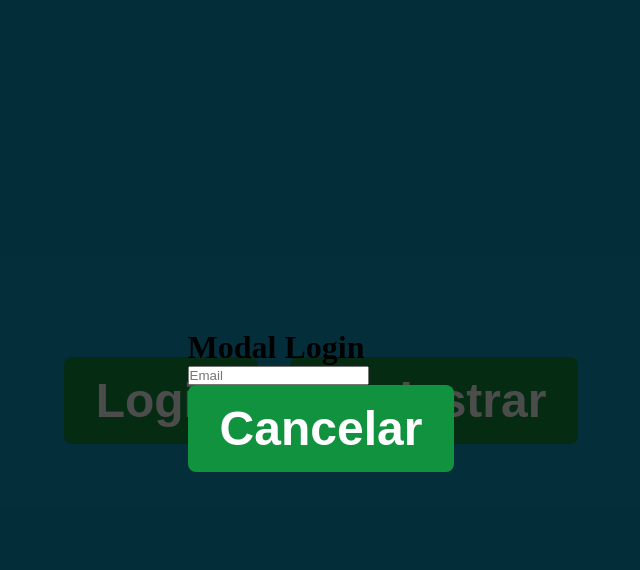
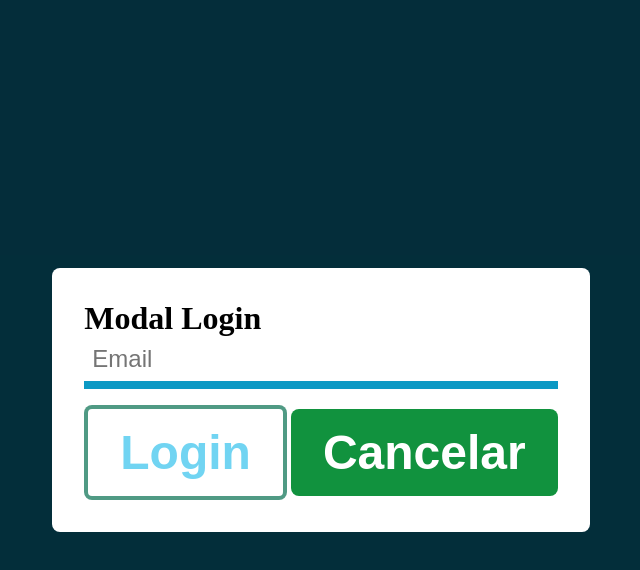
Before and after one commit to Davisilva-amadeu/Projeto_javascript, a plain HTML site: page index.html in a window 1280 px wide. Both pictures are taken after a click on the button "Login". Shown: the whole page, without its empty margins (319-959 px from the left). Drawn offline with Linux system fonts and the light colour scheme.

Commit message:
Criamos funções no javascript

```diff
--- a/assets/css/style.css
+++ b/assets/css/style.css
@@ -60,3 +60,45 @@ Criando estilo da modal login e cadastro
     background: rgba(0, 0, 0, 0.702);
     transition: all 350ms ease-in-out;
 }
+/* **************************************
+        Estilo dos botões
+************************************ */
+
+.btn-login-open{
+border: 0.3rem solid rgba(6, 112, 80, 0.702);
+background: rgb(255, 255, 255);
+color: rgb(113, 212, 242);
+}
+.btn-login-open:hover {
+    background: rgb(12, 153, 196);
+    color: white;
+}
+/* **********************
+     Estilo do form e input
+********************* */
+
+.content-form{
+    display: flex;
+    flex-direction: column;
+    gap: 1rem;
+}
+
+.input input{
+    outline: none;
+    border: none;
+    background: transparent;
+    padding: 0.5rem;
+    font-size: 1.5rem;
+    width: 100%;
+    border-bottom: 0.5rem solid rgb(12, 153, 196);
+
+}
+.content-modal-login, .contetn-modal-register{
+    background: rgb(255, 255, 255);
+    padding: 2rem;
+    border-radius: 0.5rem;
+
+}
+.hide-modal{
+    opacity:0;
+}
--- a/assets/js/script.js
+++ b/assets/js/script.js
@@ -3,53 +3,52 @@ const btnRegister = document.querySelector("#btn-register");
 const modalLogin = document.querySelector("#modal-login");
 const modalRegister = document.querySelector("#modal-register");
 const btnCancelLogin = document.querySelector("#btn-cancel-login");
-const btnCancelRegister = document.querySelector("#btn-cancel-register")
-
+const btnCancelRegister = document.querySelector("#btn-cancel-register");
+const btnLoginOpen = document.querySelector("#btn-login-open");
+const inputEmail = document.querySelector("#email")
+const resultado = document.querySelector ("#resultado");
 
 function soma(num01, num02) {
     const somar = num01 + num02
     console.log(somar)
 }
-
 soma(8, 6)
-
 //arrow function
 const multiplicar = (num01, num02) => {
   return num01 * num02
 }
-
 console.log(multiplicar(5,8));
-
 const dividir = (num01, num02) => {
   return num01 / num02
 }
-
 console.log(dividir(17,4));
-
 const subtrair = (num01, num02) => {
   return num01 - num02
 }
-
 console.log(subtrair(18,10));
-
 //Escuta o evento de click
 //Executa a função dele
 btnLogin.addEventListener("click", (e) => {
   modalLogin.classList.remove("hide-modal");
   modalLogin.classList.add("show-modal");
 })
-
 btnRegister.addEventListener("click", (e) => {
   modalRegister.classList.remove("hide-modal");
   modalRegister.classList.add("show-modal");
 })
-
 btnCancelLogin.addEventListener("click", (e) => {
   modalLogin.classList.remove("show-modal");
   modalLogin.classList.add("hide-modal");
 })
-
 btnCancelRegister.addEventListener("click", (e) => {
   modalRegister.classList.remove("show-modal");
   modalRegister.classList.add("hide-modal");
 })
+
+inputEmail.addEventListener("input", () =>{
+  resultado.innerHTML = inputEmail.value
+})
+
+inputEmail.addEventListener("focus", ()=> {
+  inputEmail.style.borderBottom = "0.5rem solid rgb( 255,0, 0)"
+})
--- a/index.html
+++ b/index.html
@@ -20,10 +20,25 @@
         <form id="form-login">
          <div class="content-form" id="content-form">
           <div class="input" id="input">
-            <input type="text" name="email" id="email" class="email" placeholder="Email">
+            <input
+                type="text"
+                name="email"
+                id="email"
+                class="email"
+                placeholder="Email"
+               />
+            </div>
+            <footer class="btn-group">
+              <button class="btn-login-open" id="btn-login-open">
+                Login
+              </button>
+              <button class="btn-cancel-login" id="btn-cancel-login">
+                Cancelar
+              </button>
+            </footer>
           </div>
         </form>
-        <button id="btn-cancel-login">Cancelar</button>
+        <div id="resultado"></div>
       </div>
     </div>
     <div class="modal-register hide-modal" id="modal-register">
```
